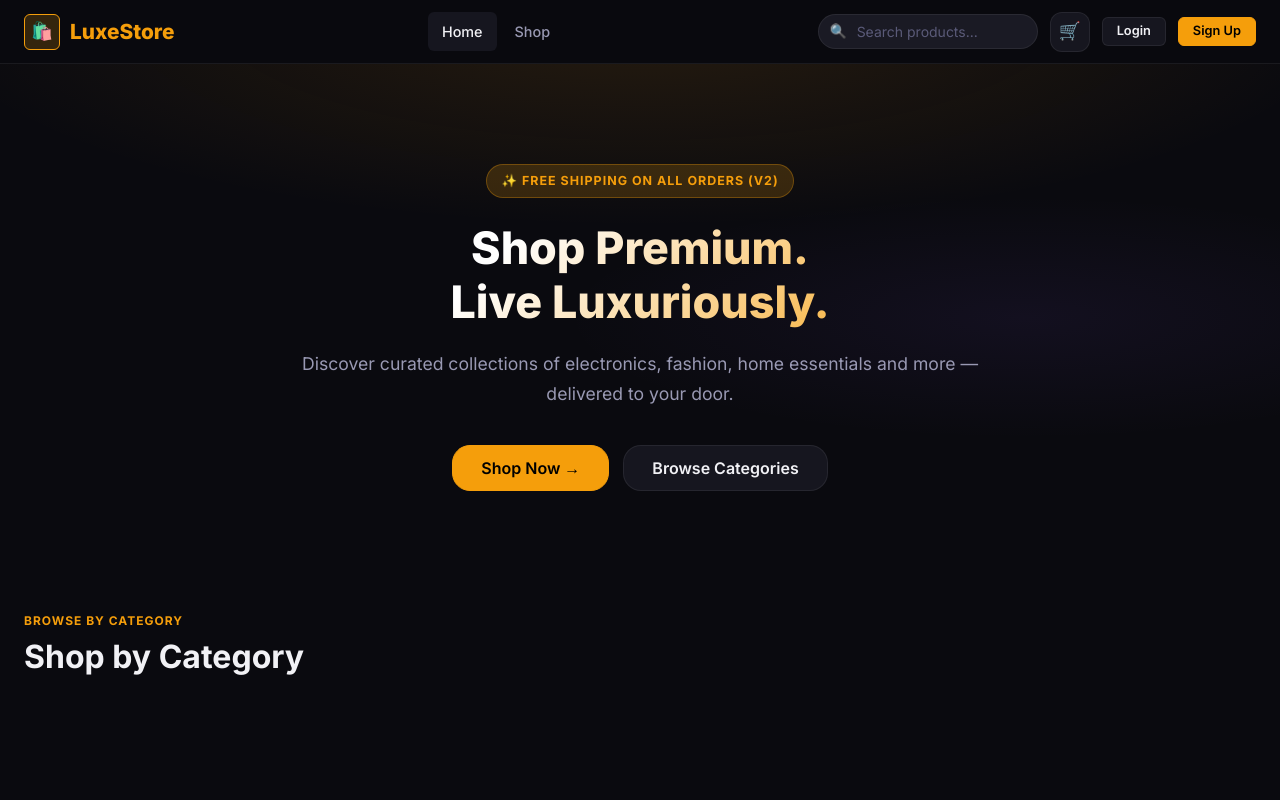
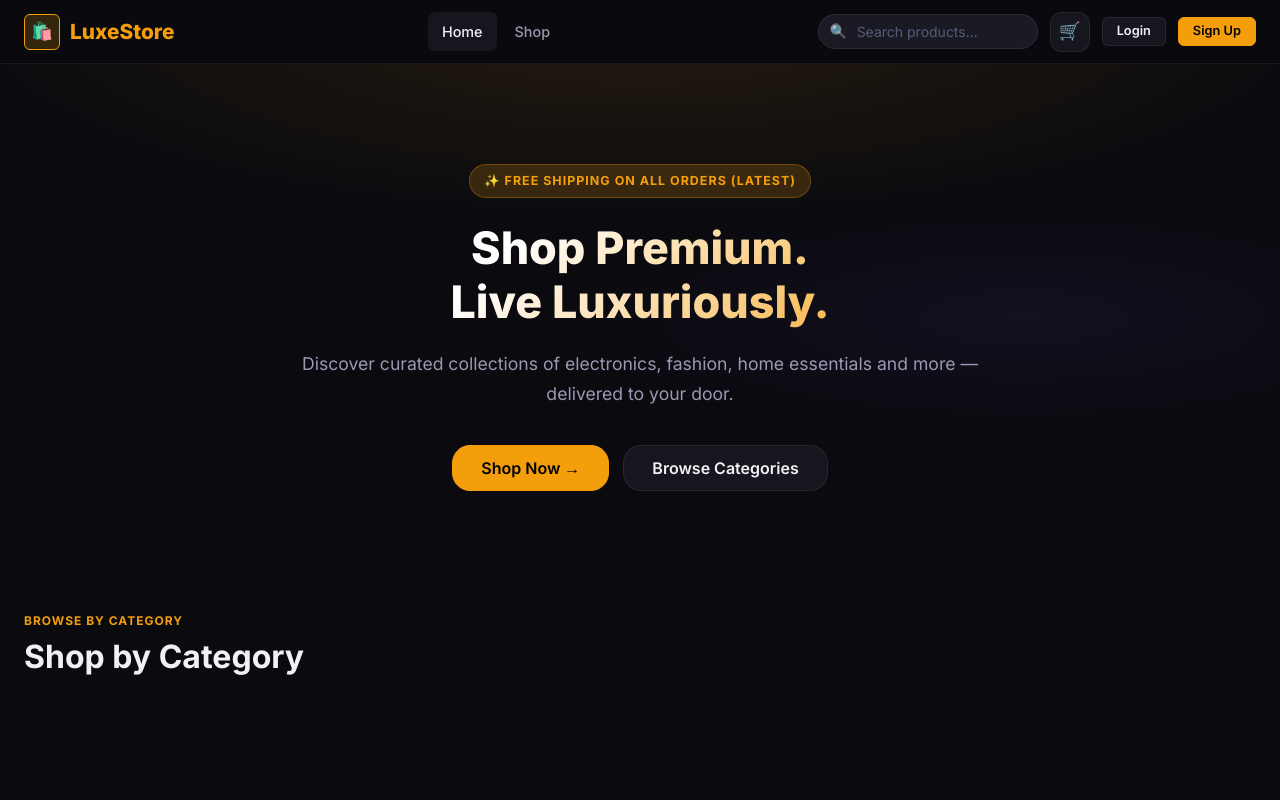
Before and after one commit to bilal-gillani/luxestore-azure-devops, a plain HTML site: page html/index.html in a window 1280 px wide. Shown: the top 800 px of the page. Drawn offline with Linux system fonts and the light colour scheme; no server answers.

```diff
--- a/html/index.html
+++ b/html/index.html
@@ -19,7 +19,7 @@
     <section class="hero">
         <div class="hero-bg"></div>
         <div class="hero-inner">
-            <div class="hero-kicker">✨ Free Shipping on All Orders (v2)</div>
+            <div class="hero-kicker">✨ Free Shipping on All Orders (latest)</div>
             <h1>Shop Premium.<br>Live Luxuriously.</h1>
             <p>Discover curated collections of electronics, fashion, home essentials and more — delivered to your door.
             </p>
```
